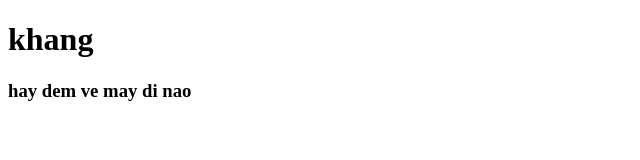
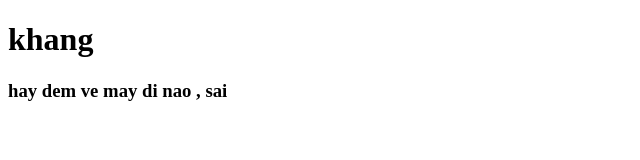
Before and after one commit to khangp11/github-khanggg, a plain HTML site: page index.html in a window 1280 px wide. Shown: the full height of the page, 0-640 px from the left. Drawn offline with Linux system fonts and the light colour scheme.

Commit message:
Update index.html

```diff
--- a/index.html
+++ b/index.html
@@ -7,6 +7,6 @@
 </head>
 <body>
     <h1>khang</h1>
-  <h3>hay dem ve may di nao</h3>
+  <h3>hay dem ve may di nao , sai</h3>
 </body>
 </html>
```
